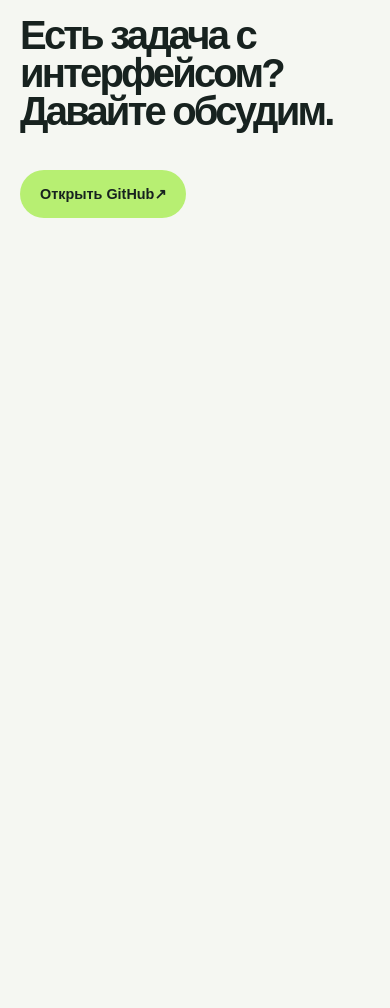
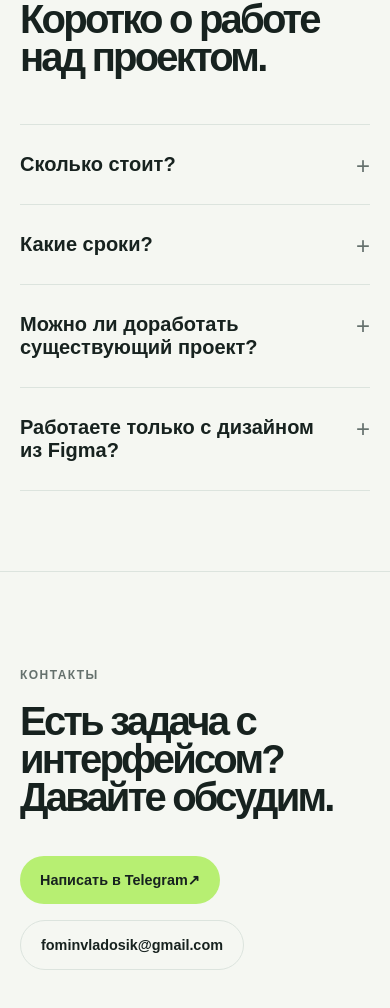
Before and after one commit to VladFomin17/vlad-fomin-portfolio, a Next.js app: page / in a window 390 px wide. Shown: the part 8897-9905 px from the top of the page. Before the commit the page ends 9211 px from the top, so only its background shows below. Built offline with nearby package versions, Linux system fonts and the light colour scheme.

Commit message:
feat: add faq and contact channels

```diff
--- a/app/components/Contact/Contact.module.css
+++ b/app/components/Contact/Contact.module.css
@@ -8,19 +8,39 @@
   max-width: 1000px;
 }
 
-.link {
+.links {
+  display: flex;
+  flex-wrap: wrap;
+  align-items: center;
+  gap: 1rem;
+  margin-top: 2.5rem;
+}
+
+.primaryLink,
+.secondaryLink {
   display: inline-flex;
-  margin-top: 2.5rem;
   padding: 1rem 1.25rem;
   border-radius: 999px;
-  background: var(--accent);
   font-size: 0.9rem;
   font-weight: 700;
 }
 
-.link:hover,
-.link:focus-visible {
+.primaryLink {
+  background: var(--accent);
+}
+
+.primaryLink:hover,
+.primaryLink:focus-visible {
   background: var(--accent-strong);
+}
+
+.secondaryLink {
+  border: 1px solid var(--line);
+}
+
+.secondaryLink:hover,
+.secondaryLink:focus-visible {
+  border-color: var(--ink);
 }
 
 @media (max-width: 760px) {
--- a/app/components/Contact/Contact.tsx
+++ b/app/components/Contact/Contact.tsx
@@ -5,14 +5,19 @@ export function Contact() {
     <section className={styles.section} id="contact">
       <p className="eyebrow">Контакты</p>
       <h2>Есть задача с интерфейсом? Давайте обсудим.</h2>
-      <a
-        className={styles.link}
-        href="https://github.com/VladFomin17"
-        target="_blank"
-        rel="noreferrer"
-      >
-        Открыть GitHub <span aria-hidden="true">↗</span>
-      </a>
+      <div className={styles.links}>
+        <a
+          className={styles.primaryLink}
+          href="https://t.me/Vlad_Fomii"
+          target="_blank"
+          rel="noreferrer"
+        >
+          Написать в Telegram <span aria-hidden="true">↗</span>
+        </a>
+        <a className={styles.secondaryLink} href="mailto:fominvladosik@gmail.com">
+          fominvladosik@gmail.com
+        </a>
+      </div>
     </section>
   );
 }
--- /dev/null
+++ b/app/components/Faq/Faq.module.css
@@ -0,0 +1,59 @@
+.section {
+  display: grid;
+  grid-template-columns: 0.8fr 1.2fr;
+  gap: 6rem;
+  max-width: 1240px;
+  margin: 0 auto;
+  padding: 9rem 2rem;
+  border-bottom: 1px solid var(--line);
+}
+
+.questions {
+  border-top: 1px solid var(--line);
+}
+
+.item {
+  border-bottom: 1px solid var(--line);
+}
+
+.item summary {
+  position: relative;
+  padding: 1.75rem 3rem 1.75rem 0;
+  cursor: pointer;
+  font-size: 1.25rem;
+  font-weight: 700;
+  list-style: none;
+}
+
+.item summary::-webkit-details-marker {
+  display: none;
+}
+
+.item summary::after {
+  position: absolute;
+  top: 1.65rem;
+  right: 0;
+  content: "+";
+  color: var(--muted);
+  font-size: 1.5rem;
+  font-weight: 400;
+}
+
+.item[open] summary::after {
+  content: "−";
+}
+
+.item p {
+  max-width: 620px;
+  margin: -0.5rem 0 1.75rem;
+  color: var(--muted);
+  line-height: 1.65;
+}
+
+@media (max-width: 760px) {
+  .section {
+    grid-template-columns: 1fr;
+    gap: 3rem;
+    padding: 5rem 1.25rem;
+  }
+}
--- /dev/null
+++ b/app/components/Faq/Faq.tsx
@@ -0,0 +1,43 @@
+import styles from "./Faq.module.css";
+
+const questions = [
+  {
+    question: "Сколько стоит?",
+    answer:
+      "Стоимость зависит от сложности проекта. После обсуждения задачи подготовлю точную оценку."
+  },
+  {
+    question: "Какие сроки?",
+    answer:
+      "Небольшие лендинги — от нескольких дней. Более сложные веб-приложения — по согласованному плану."
+  },
+  {
+    question: "Можно ли доработать существующий проект?",
+    answer:
+      "Да. Часто подключаюсь к уже готовым проектам и добавляю новый функционал."
+  },
+  {
+    question: "Работаете только с дизайном из Figma?",
+    answer:
+      "Нет. Могу работать как по готовому дизайну, так и помочь определить структуру интерфейса."
+  }
+];
+
+export function Faq() {
+  return (
+    <section className={styles.section} id="faq">
+      <div className={styles.heading}>
+        <p className="eyebrow">FAQ</p>
+        <h2>Коротко о работе над проектом.</h2>
+      </div>
+      <div className={styles.questions}>
+        {questions.map(({ question, answer }) => (
+          <details className={styles.item} key={question}>
+            <summary>{question}</summary>
+            <p>{answer}</p>
+          </details>
+        ))}
+      </div>
+    </section>
+  );
+}
--- /dev/null
+++ b/app/components/Faq/index.ts
@@ -0,0 +1 @@
+export { Faq } from "./Faq";
--- a/app/page.tsx
+++ b/app/page.tsx
@@ -1,5 +1,6 @@
 import { About } from "./components/About";
 import { Contact } from "./components/Contact";
+import { Faq } from "./components/Faq";
 import { Portfolio } from "./components/Portfolio";
 import { Process } from "./components/Process";
 import { Services } from "./components/Services";
@@ -9,6 +10,7 @@ const navigation = [
   ["Услуги", "#services"],
   ["Работы", "#portfolio"],
   ["Процесс", "#process"],
+  ["FAQ", "#faq"],
   ["Контакты", "#contact"]
 ];
 
@@ -62,6 +64,7 @@ export default function HomePage() {
       <Services />
       <Portfolio />
       <Process />
+      <Faq />
       <Contact />
     </main>
   );
```
Also changed, not shown: 3 other files (tests, documents, lock files or other folders).
